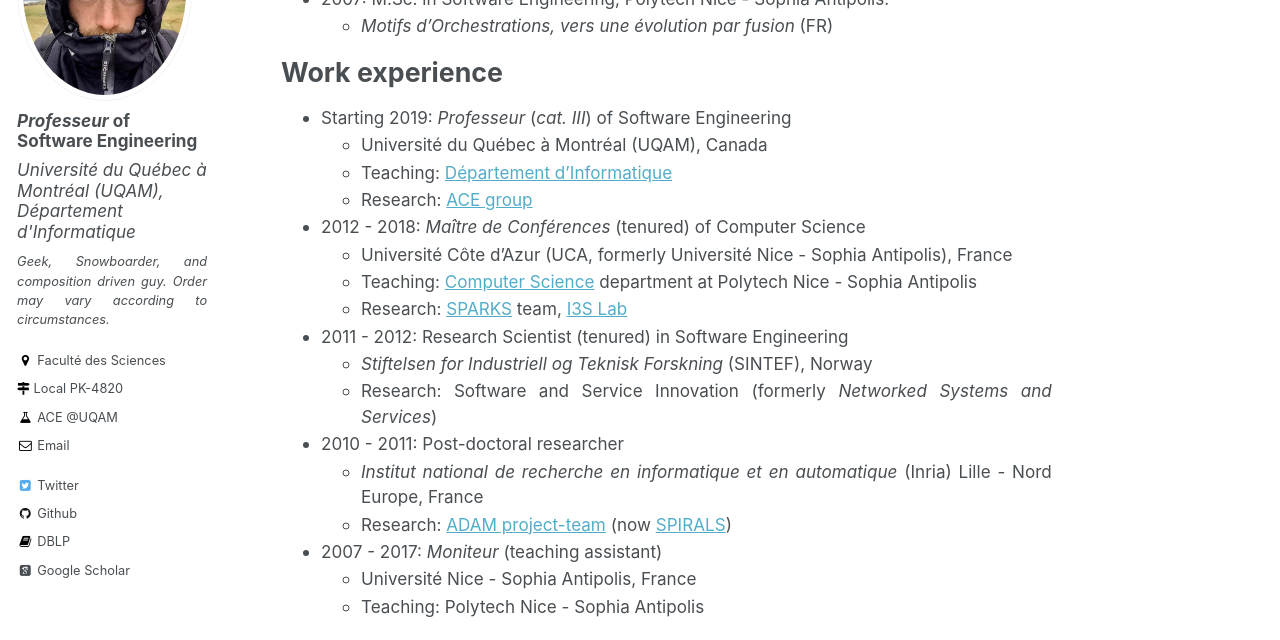
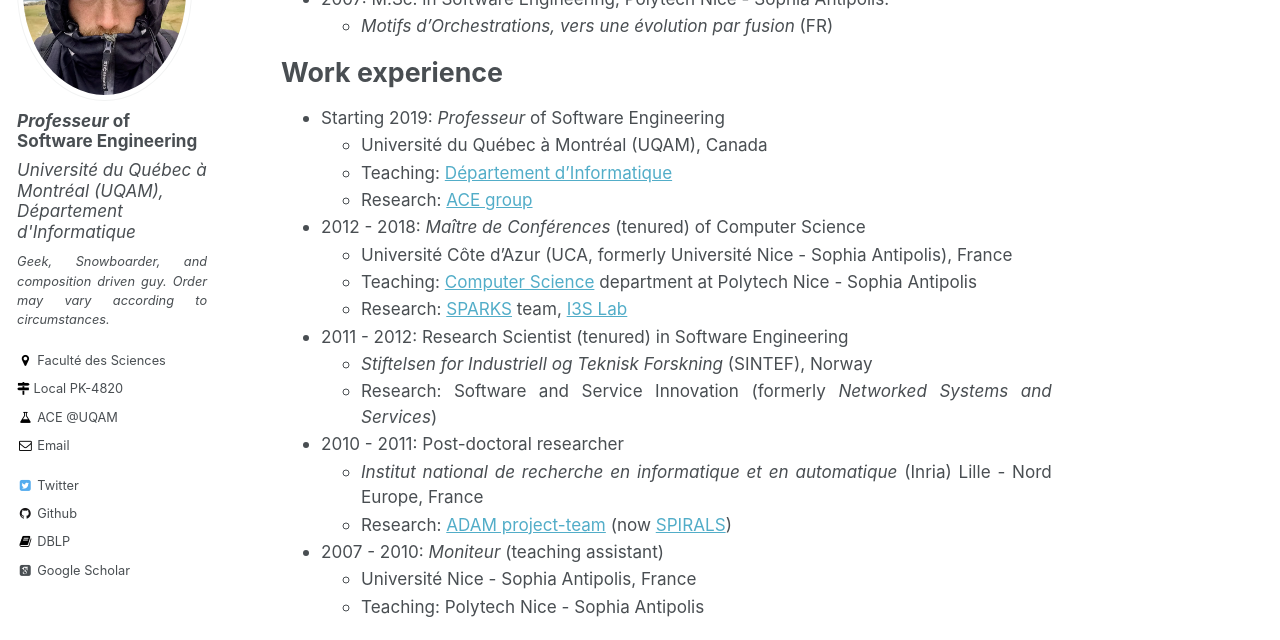
Before and after one commit to mosser/mosser.github.io, a Jekyll site: the page built from _pages/cv.md, in a window 1280 px wide and 900 px high, scrolled down 214 px. Shown: the part 153-793 px from the top of the window. Built offline with Jekyll 4.4.1, drawn with Linux system fonts in a browser that asks for light colours; some web fonts are replaced.

Commit message:
Update cv.md

```diff
--- a/_pages/cv.md
+++ b/_pages/cv.md
@@ -22,7 +22,7 @@ You can find an extended version of my CV in French as a [PDF file](../files/CV.
 
 Work experience
 ======
-* Starting 2019: _Professeur_ (_cat. III_) of Software Engineering
+* Starting 2019: _Professeur_ of Software Engineering
   * Université du Québec à Montréal (UQAM), Canada
   * Teaching: [Département d'Informatique](https://info.uqam.ca/)
   * Research: [ACE group](http://ace-design.github.io/)
@@ -36,7 +36,7 @@ Work experience
 * 2010 - 2011: Post-doctoral researcher
   * _Institut national de recherche en informatique et en automatique_ (Inria) Lille - Nord Europe, France
   * Research: [ADAM project-team](https://www.inria.fr/en/teams/adam) (now [SPIRALS](https://www.inria.fr/en/teams/spirals))
-* 2007 - 2017: _Moniteur_ (teaching assistant)
+* 2007 - 2010: _Moniteur_ (teaching assistant)
   * Université Nice - Sophia Antipolis, France
   * Teaching: Polytech Nice - Sophia Antipolis
 
```
